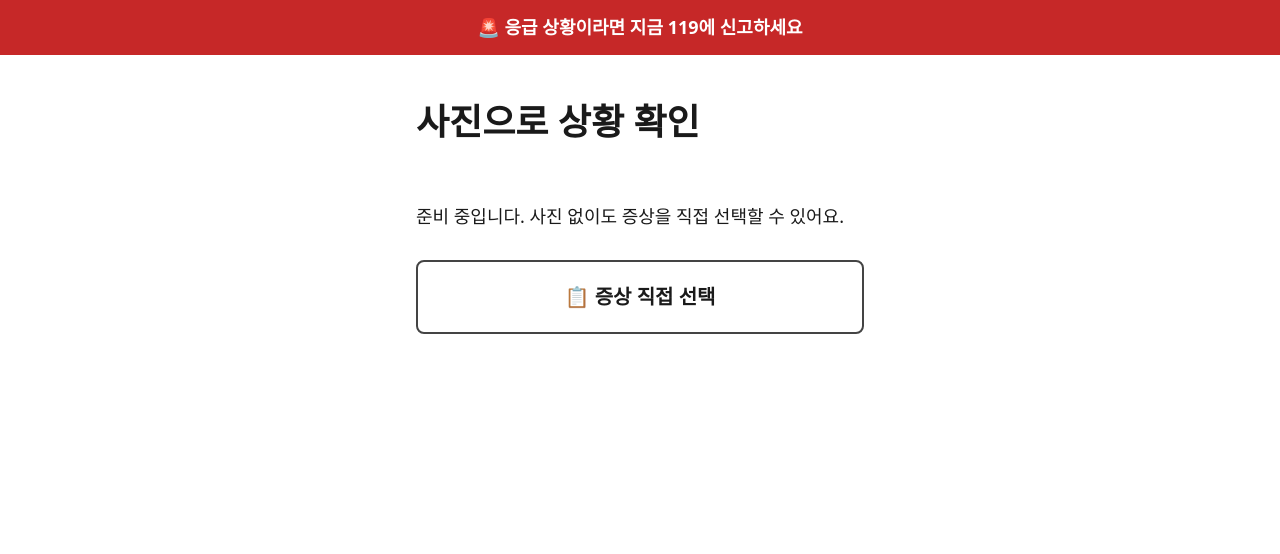
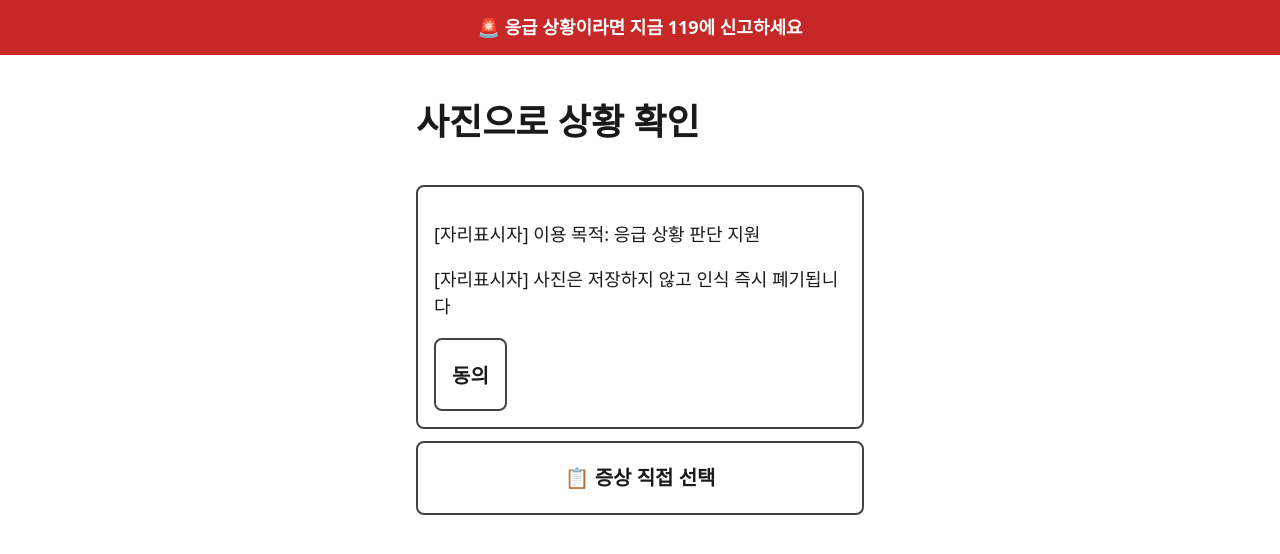
Before and after one commit to soldesk7/gyeot, a React (Vite) app in the folder front/: page /result in a window 1280 px wide. Shown: the top 554 px of the page. Built offline with nearby package versions, Linux system fonts and the light colour scheme; no server answers.

Commit message:
[F2] 사진 업로드, 대기화면 + 컴포넌트분리

```diff
--- /dev/null
+++ b/front/src/components/PhotoResult.jsx
@@ -0,0 +1,7 @@
+// 화면 B — 인식 결과 확인 부분 (F-09). 담당: F3
+//
+// TODO(F3): 인식 결과(카테고리·확신도) 확인 화면을 여기에 구현하세요.
+// 지금은 F2가 골격만 잡아둔 빈 컴포넌트입니다.
+export default function PhotoResult() {
+  return null
+}
--- /dev/null
+++ b/front/src/components/PhotoUploader.jsx
@@ -0,0 +1,58 @@
+// F-09 — 사진 업로드·대기 화면 (F2 담당)
+//
+// 이슈 #22: 처리 고지는 F4의 실제 팝업(이슈 #24)이 머지되기 전이라 자리표시자로 대체.
+// 인식 API는 F1의 api/recognitions.js가 준비되기 전이라 setTimeout으로 흉내만 낸다.
+import { useState } from 'react'
+import { Link } from 'react-router-dom'
+
+
+export default function PhotoUploader() {
+const [agreed, setAgreed] = useState(false)
+    const [photo, setPhoto] = useState(null)
+
+     const handleSelectPhoto = (e) => {
+    const file = e.target.files[0]
+    setPhoto(file)
+    // TODO(F1): api/recognitions.js 준비되면 여기서 실제 API 호출로 교체
+    setTimeout(() => {
+      // 지금은 PhotoResult가 비어있어서 완료 후 처리할 로직 없음
+    }, 2000)
+  }
+
+  if (!agreed) {
+    return (
+        <>
+      <div className="card">
+        {/* TODO(F4): 이슈 #24 머지되면 실제 고지 팝업 컴포넌트로 교체 */}
+        <p>[자리표시자] 이용 목적: 응급 상황 판단 지원</p>
+        <p>[자리표시자] 사진은 저장하지 않고 인식 즉시 폐기됩니다</p>
+        <button className="action" onClick={() => setAgreed(true)}>동의</button>
+      </div>
+       <Link className="action" to="/guide">📋 증상 직접 선택</Link>
+      </>
+    )
+  }
+
+  if (photo) {
+    return (
+      <>
+        <p>인식 중입니다...</p>
+        <Link className="action" to="/guide">📋 증상 직접 선택</Link>
+      </>
+    )
+  }
+
+  return (
+    <>
+      <label className="action" htmlFor="photo-input">📷 사진 선택</label>
+      <input
+        id="photo-input"
+        type="file"
+        accept="image/*"
+        onChange={handleSelectPhoto}
+        style={{ display: 'none' }}
+      />
+      <Link className="action" to="/guide">📋 증상 직접 선택</Link>
+    </>
+  )
+}
--- a/front/src/pages/ResultPage.jsx
+++ b/front/src/pages/ResultPage.jsx
@@ -6,14 +6,15 @@
 //     수동 선택(/guide)으로 가는 버튼을 같은 크기로 유지한다 — 빈 화면 금지 (N-08)
 //   - "맞나요?" 확인 버튼과 "잘 모르겠어요" 버튼도 같은 크기로 (아키텍처 문서 6절)
 //   - 확신도 판정은 BFF가 한다 — 프론트에서 0.6 같은 기준값을 만들지 않는다
-import { Link } from 'react-router-dom'
+import PhotoUploader from '../components/PhotoUploader'
+import PhotoResult from '../components/PhotoResult'
 
 export default function ResultPage() {
   return (
     <main className="page">
       <h1>사진으로 상황 확인</h1>
-      <p>준비 중입니다. 사진 없이도 증상을 직접 선택할 수 있어요.</p>
-      <Link className="action" to="/guide">📋 증상 직접 선택</Link>
+      <PhotoUploader />
+      <PhotoResult />
     </main>
   )
 }
```
